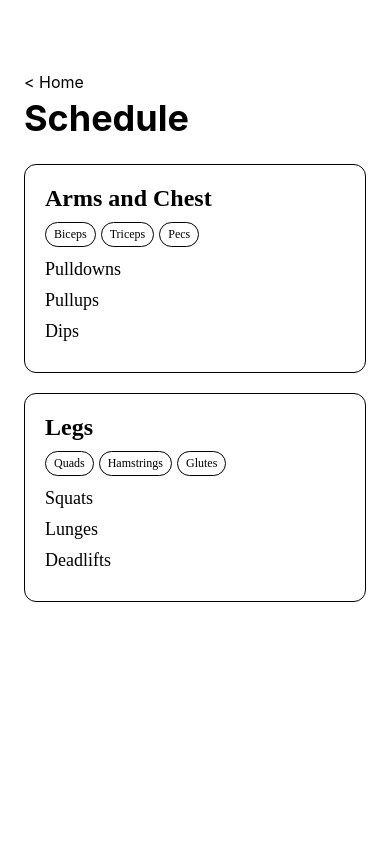
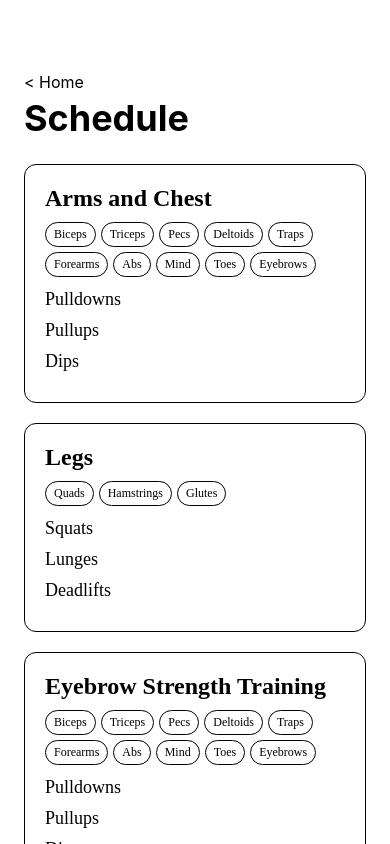
Before and after one commit to P4ck-a-Punch/component-gallery, a React Native app: screen / in a window 390 px wide. Built offline with nearby package versions, Linux system fonts and the light colour scheme.

Commit message:
persist ScrollView location

```diff
--- a/App.tsx
+++ b/App.tsx
@@ -1,16 +1,46 @@
 import React from 'react'
-import { StyleSheet, ScrollView } from 'react-native'
+import { StyleSheet } from 'react-native'
+import {
+	GestureHandlerRootView,
+	ScrollView,
+} from 'react-native-gesture-handler'
 import { ExerciseCard, ExerciseList } from './Components/Exercises'
 import Page from './Components/Page'
 // import { useFonts } from 'expo-font'
 
-export default function App() {
-	return (
+const styles = StyleSheet.create({
+	container: {
+		flex: 1,
+		backgroundColor: '#fff',
+		width: '100%',
+	},
+	scroll: {
+		flexDirection: 'column',
+		width: '100%',
+		rowGap: 20,
+		columnGap: 20,
+		paddingBottom: 36,
+	},
+})
+
+const Page1: React.ReactNode = (
+	<GestureHandlerRootView>
 		<Page title='Schedule'>
 			<ScrollView contentContainerStyle={styles.scroll}>
 				<ExerciseCard
 					name='Arms and Chest'
-					tags={['Biceps', 'Triceps', 'Pecs']}
+					tags={[
+						'Biceps',
+						'Triceps',
+						'Pecs',
+						'Deltoids',
+						'Traps',
+						'Forearms',
+						'Abs',
+						'Mind',
+						'Toes',
+						'Eyebrows',
+					]}
 					exerciseNames={['Pulldowns', 'Pullups', 'Dips']}
 				>
 					<ExerciseList exerciseNames={['Pulldowns', 'Pullups', 'Dips']} />
@@ -22,24 +52,48 @@ export default function App() {
 				>
 					<ExerciseList exerciseNames={['Squats', 'Lunges', 'Deadlifts']} />
 				</ExerciseCard>
+				<ExerciseCard
+					name='Eyebrow Strength Training'
+					tags={[
+						'Biceps',
+						'Triceps',
+						'Pecs',
+						'Deltoids',
+						'Traps',
+						'Forearms',
+						'Abs',
+						'Mind',
+						'Toes',
+						'Eyebrows',
+					]}
+					exerciseNames={['Pulldowns', 'Pullups', 'Dips']}
+				>
+					<ExerciseList exerciseNames={['Pulldowns', 'Pullups', 'Dips']} />
+				</ExerciseCard>
+
+				<ExerciseCard
+					name='Some Exercise'
+					tags={[
+						'Biceps',
+						'Triceps',
+						'Pecs',
+						'Deltoids',
+						'Traps',
+						'Forearms',
+						'Abs',
+						'Mind',
+						'Toes',
+						'Eyebrows',
+					]}
+					exerciseNames={['Pulldowns', 'Pullups', 'Dips']}
+				>
+					<ExerciseList exerciseNames={['Pulldowns', 'Pullups', 'Dips']} />
+				</ExerciseCard>
 			</ScrollView>
 		</Page>
-	)
+	</GestureHandlerRootView>
+)
+
+export default function App() {
+	return Page1
 }
-
-const styles = StyleSheet.create({
-	container: {
-		flex: 1,
-		backgroundColor: '#fff',
-		width: '100%',
-	},
-	scroll: {
-		flex: 1,
-		flexDirection: 'column',
-		width: '100%',
-		justifyContent: 'flex-start',
-		alignItems: 'center',
-		rowGap: 20,
-		columnGap: 20,
-	},
-})
--- a/Components/Exercises.tsx
+++ b/Components/Exercises.tsx
@@ -1,5 +1,5 @@
 import React from 'react'
-import { View, StyleSheet, Text, ScrollView } from 'react-native'
+import { View, StyleSheet, Text } from 'react-native'
 import colors from './Colors'
 import Card from './Card'
 // import { useFonts } from 'expo-font'
--- a/package.json
+++ b/package.json
@@ -24,6 +24,7 @@
     "react-native": "0.73.6",
     "react-native-asset": "^2.1.1",
     "react-native-config": "^1.5.1",
+    "react-native-gesture-handler": "^2.16.1",
     "react-native-web": "~0.19.6",
     "typescript": "^5.3.0"
   },
```
Also changed, not shown: 2 other files (tests, documents, lock files or other folders).
